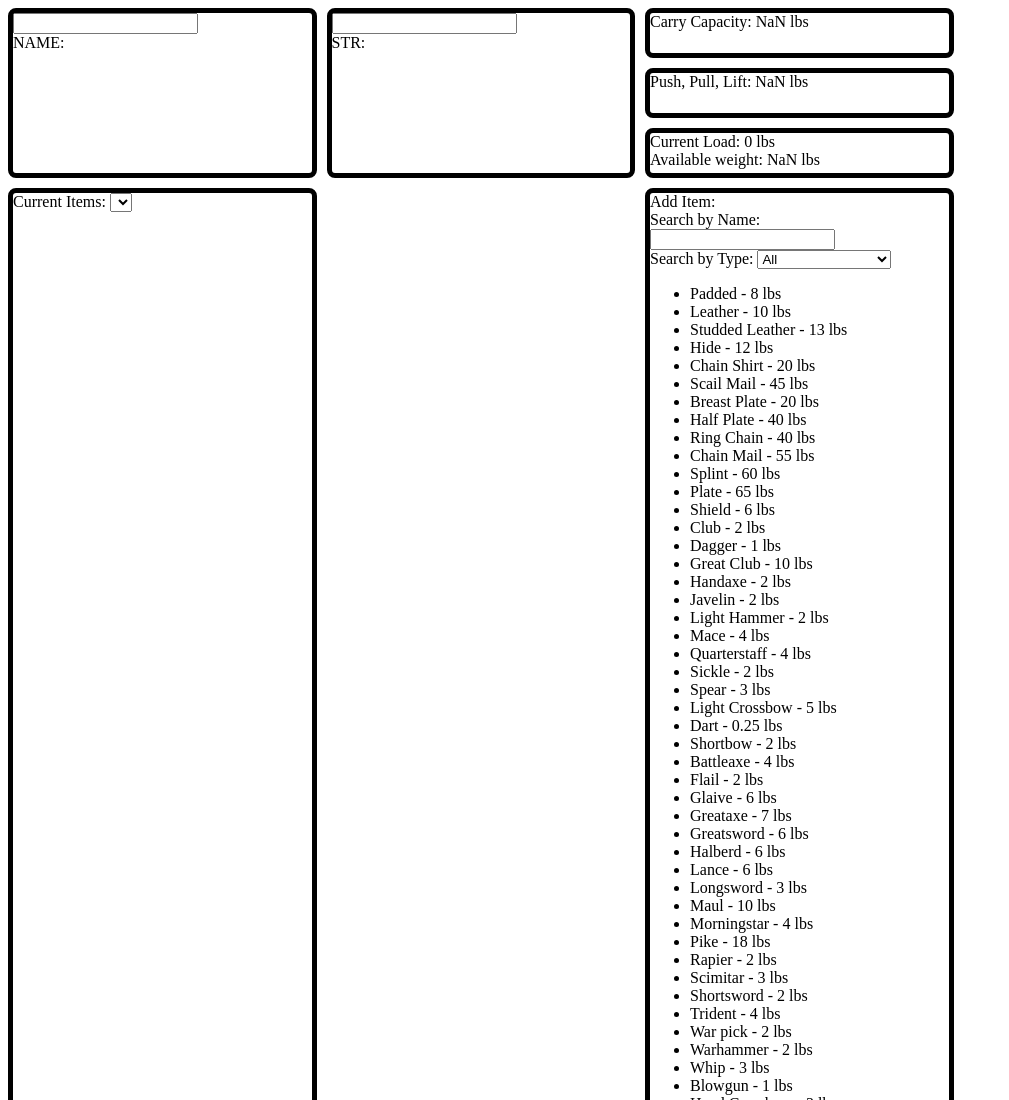
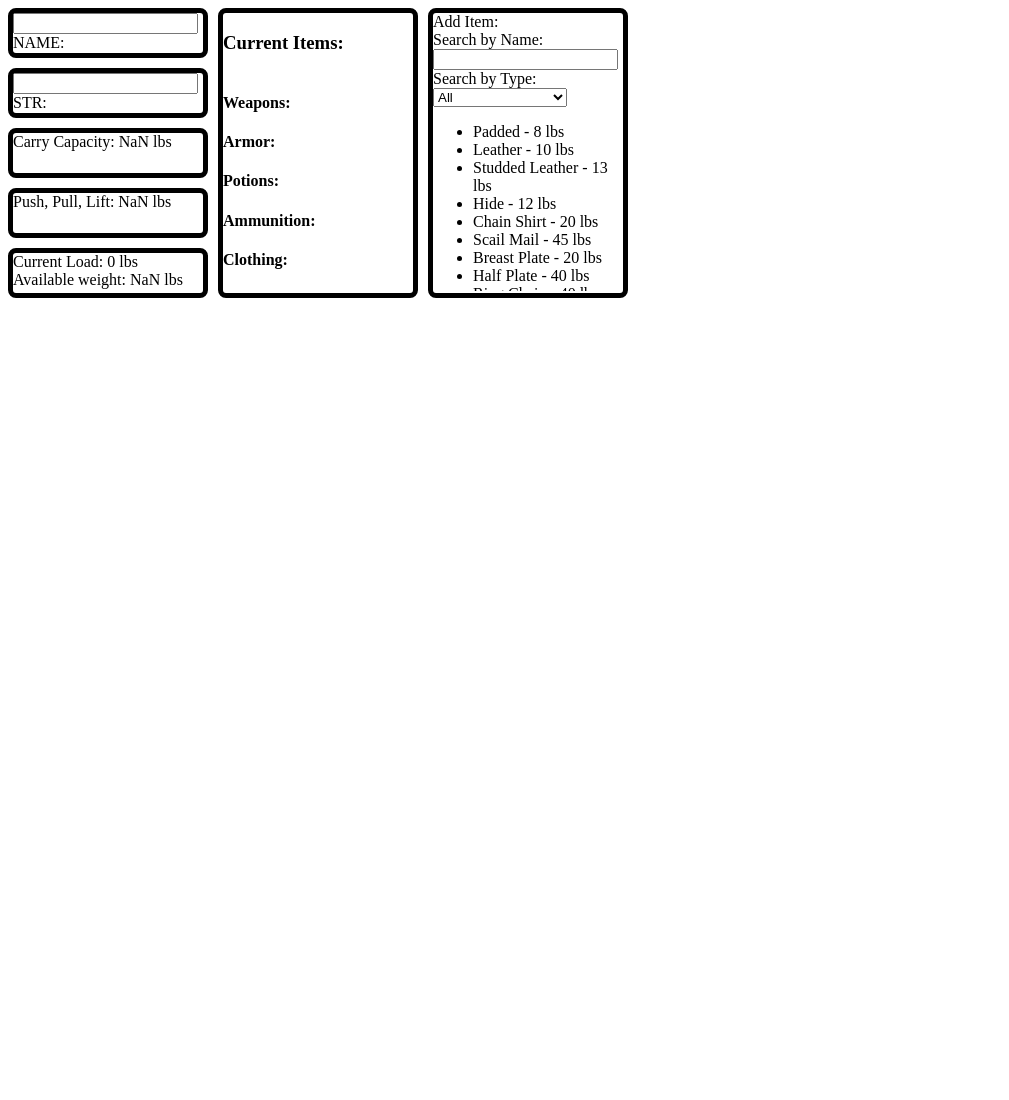
Before and after one commit to JustCant/item-tracker, a website: page index.html at #/home in a window 1280 px wide. Shown: the top 1100 px of the page, without its empty margins (0-1009 px from the left). After the commit the page ends 800 px from the top, so only its background shows below. Drawn offline with nearby package versions, Linux system fonts and the light colour scheme; some packages are replaced by stand-ins of ours.

Commit message:
changed layout of character element

```diff
--- a/app/character/character.html
+++ b/app/character/character.html
@@ -24,49 +24,62 @@
     </div>
 
     <!--BOTTOM ROW-->
-    <div class="currentItems">
-        Current Items:
-        <select>
-            <optgroup label="Weapons">
-                <option value="{{weapon.name}}" ng-repeat="weapon in currentItems.weapon track by $index">{{weapon.name}} - {{weapon.weight}} lbs</option>
-            </optgroup>
-            <optgroup label="Armor">
-                <option value="{{armor.name}}" ng-repeat="armor in currentItems.armor track by $index">{{armor.name}} - {{armor.weight}} lbs</option>
-            </optgroup>
-            <optgroup label="Potions">
-                <option value="{{potion.name}}" ng-repeat="potion in currentItems.potion track by $index">{{potion.name}} - {{potion.weight}} lbs</option>
-            </optgroup>
-            <optgroup label="Ammunition">
-                <option value="{{ammo.name}}" ng-repeat="ammo in currentItems.ammunition track by $index">{{ammo.name}} - {{ammo.weight}} lbs</option>
-            </optgroup>
-            <optgroup label="Clothing">
-                <option value="{{article.name}}" ng-repeat="article in currentItems.clothing track by $index">{{article.name}} - {{article.weight}} lbs</option>
-            </optgroup>
-            <optgroup label="Arcane Focus">
-                <option value="{{focus.name}}" ng-repeat="focus in currentItems.arcane_focus track by $index">{{focus.name}} - {{focus.weight}} lbs</option>
-            </optgroup>
-            <optgroup label="Druidic Focus">
-                <option value="{{focus.name}}" ng-repeat="focus in currentItems.druidic_focus track by $index">{{focus.name}} - {{focus.weight}} lbs</option>
-            </optgroup>
-            <optgroup label="Holy Symbol">
-                <option value="{{symbol.name}}" ng-repeat="symbol in currentItems.holy_symbol track by $index">{{symbol.name}} - {{symbol.weight}} lbs</option>
-            </optgroup>
-            <optgroup label="Artisans Tools">
-                <option value="{{tool.name}}" ng-repeat="tool in currentItems.artisans_tools track by $index">{{tool.name}} - {{tool.weight}} lbs</option>
-            </optgroup>
-            <optgroup label="Gaming Sets">
-                <option value="{{game.name}}" ng-repeat="game in currentItems.gaming_set track by $index">{{game.name}} - {{game.weight}} lbs</option>
-            </optgroup>
-            <optgroup label="Kits">
-                <option value="{{kit.name}}" ng-repeat="kit in currentItems.kit track by $index">{{kit.name}} - {{kit.weight}} lbs</option>
-            </optgroup>
-            <optgroup label="Musical Instruments">
-                <option value="{{instrument.name}}" ng-repeat="instrument in currentItems.musical_instrument track by $index">{{instrument.name}} - {{instrument.weight}} lbs</option>
-            </optgroup>
-            <optgroup label="Miscellaneous">
-                <option value="{{item.name}}" ng-repeat="item in currentItems.miscellaneous track by $index">{{item.name}} - {{item.weight}} lbs</option>
-            </optgroup>
-        </select>
+    <div class="characterItems">
+        <h3>Current Items: </h3>
+        <div class="currentItems">
+            <h4>Weapons:</h4>
+            <ul>
+                <li value="{{weapon.name}}" ng-repeat="weapon in currentItems.weapon track by $index">{{weapon.name}} - {{weapon.weight}} lbs</li>
+            </ul>
+            <h4>Armor:</h4>
+            <ul>
+                <li value="{{armor.name}}" ng-repeat="armor in currentItems.armor track by $index">{{armor.name}} - {{armor.weight}} lbs</li>
+            </ul>
+            <h4>Potions:</h4>
+            <ul>
+                <li value="{{potion.name}}" ng-repeat="potion in currentItems.potion track by $index">{{potion.name}} - {{potion.weight}} lbs</li>
+            </ul>
+            <h4>Ammunition:</h4>
+            <ul>
+                <li value="{{ammo.name}}" ng-repeat="ammo in currentItems.ammunition track by $index">{{ammo.name}} - {{ammo.weight}} lbs</li>
+            </ul>
+            <h4>Clothing:</h4>
+            <ul>
+                <li value="{{article.name}}" ng-repeat="article in currentItems.clothing track by $index">{{article.name}} - {{article.weight}} lbs</li>
+            </ul>
+            <h4>Arcane Focus:</h4>
+            <ul>
+                <li value="{{focus.name}}" ng-repeat="focus in currentItems.arcane_focus track by $index">{{focus.name}} - {{focus.weight}} lbs</li>
+            </ul>
+            <h4>Druidic Focus:</h4>
+            <ul>
+                <li value="{{focus.name}}" ng-repeat="focus in currentItems.druidic_focus track by $index">{{focus.name}} - {{focus.weight}} lbs</li>
+            </ul>
+            <h4>Holy Symbol:</h4>
+            <ul>
+                <li value="{{symbol.name}}" ng-repeat="symbol in currentItems.holy_symbol track by $index">{{symbol.name}} - {{symbol.weight}} lbs</li>
+            </ul>
+            <h4>Artisans Tools:</h4>
+            <ul>
+                <li value="{{tool.name}}" ng-repeat="tool in currentItems.artisans_tools track by $index">{{tool.name}} - {{tool.weight}} lbs</li>
+            </ul>
+            <h4>Gaming Sets:</h4>
+            <ul>
+                <li value="{{game.name}}" ng-repeat="game in currentItems.gaming_set track by $index">{{game.name}} - {{game.weight}} lbs</li>
+            </ul>
+            <h4>Kits:</h4>
+            <ul>
+                <li value="{{kit.name}}" ng-repeat="kit in currentItems.kit track by $index">{{kit.name}} - {{kit.weight}} lbs</li>
+            </ul>
+            <h4>Musical Instruments:</h4>
+            <ul>
+                <li value="{{instrument.name}}" ng-repeat="instrument in currentItems.musical_instrument track by $index">{{instrument.name}} - {{instrument.weight}} lbs</li>
+            </ul>
+            <h4>Miscellaneous:</h4>
+            <ul>
+                <li value="{{item.name}}" ng-repeat="item in currentItems.miscellaneous track by $index">{{item.name}} - {{item.weight}} lbs</li>
+            </ul>
+        </div>
     </div>
 
     <div class="addItems">
--- a/app/character/character.js
+++ b/app/character/character.js
@@ -33,7 +33,7 @@ angular.module("carryingCapacity")
     }
 
     $scope.addItem = function(item) {
-        $scope.load += parseInt(item.weight);
+        $scope.load += parseFloat(item.weight);
         assignByType($scope.currentItems, item);
     };
 }]);
--- a/assets/less/main.less
+++ b/assets/less/main.less
@@ -1,56 +1,72 @@
 .character {
-    width: 100%;
     height: auto;
     display: grid;
-    grid-template-columns: 1fr 1fr 1fr 1fr;
-    grid-template-rows: 50px 50px 50px;
+    grid-template-columns: 200px 200px 200px;
+    grid-template-rows: 50px 50px 50px 50px 50px;
     grid-row-gap: 10px;
     grid-column-gap: 10px;
     grid-template-areas:
-    "top1 top2 top3"
-    "top1 top2 top4"
-    "top1 top2 top5"
-    "bottom1 . bottom2"
+    "item1 item6 item7"
+    "item2 item6 item7"
+    "item3 item6 item7"
+    "item4 item6 item7"
+    "item5 item6 item7"
 }
 
 .charName {
     border: solid black 5px;
     border-radius: 8px;
-    grid-area: top1;
+    grid-area: item1;
 }
 
 .strScore {
     border: solid black 5px;
     border-radius: 8px;
-    grid-area: top2;
+    grid-area: item2;
 }
 
 .carryCapacity {
     border: solid black 5px;
     border-radius: 8px;
-    grid-area: top3;
+    grid-area: item3;
 }
 
 .pushPullLift {
     border: solid black 5px;
     border-radius: 8px;
-    grid-area: top4;
+    grid-area: item4;
 }
 
 .currentLoad {
     border: solid black 5px;
     border-radius: 8px;
-    grid-area: top5;
+    grid-area: item5;
+}
+
+.characterItems {
+    border: solid black 5px;
+    border-radius: 8px;
+    grid-area: item6;
 }
 
 .currentItems {
-    border: solid black 5px;
-    border-radius: 8px;
-    grid-area: bottom1;
+    width: 100%;
+    height: 80%;
+    overflow: scroll;
 }
 
 .addItems {
     border: solid black 5px;
     border-radius: 8px;
-    grid-area: bottom2;
+    grid-area: item7;
+
+    ul {
+        width: 80%;
+        height: 60%;
+        overflow: scroll;
+
+        li:hover {
+            cursor: pointer;
+        }
+    }
 }
```
Also changed, not shown: assets/css/main.css.
